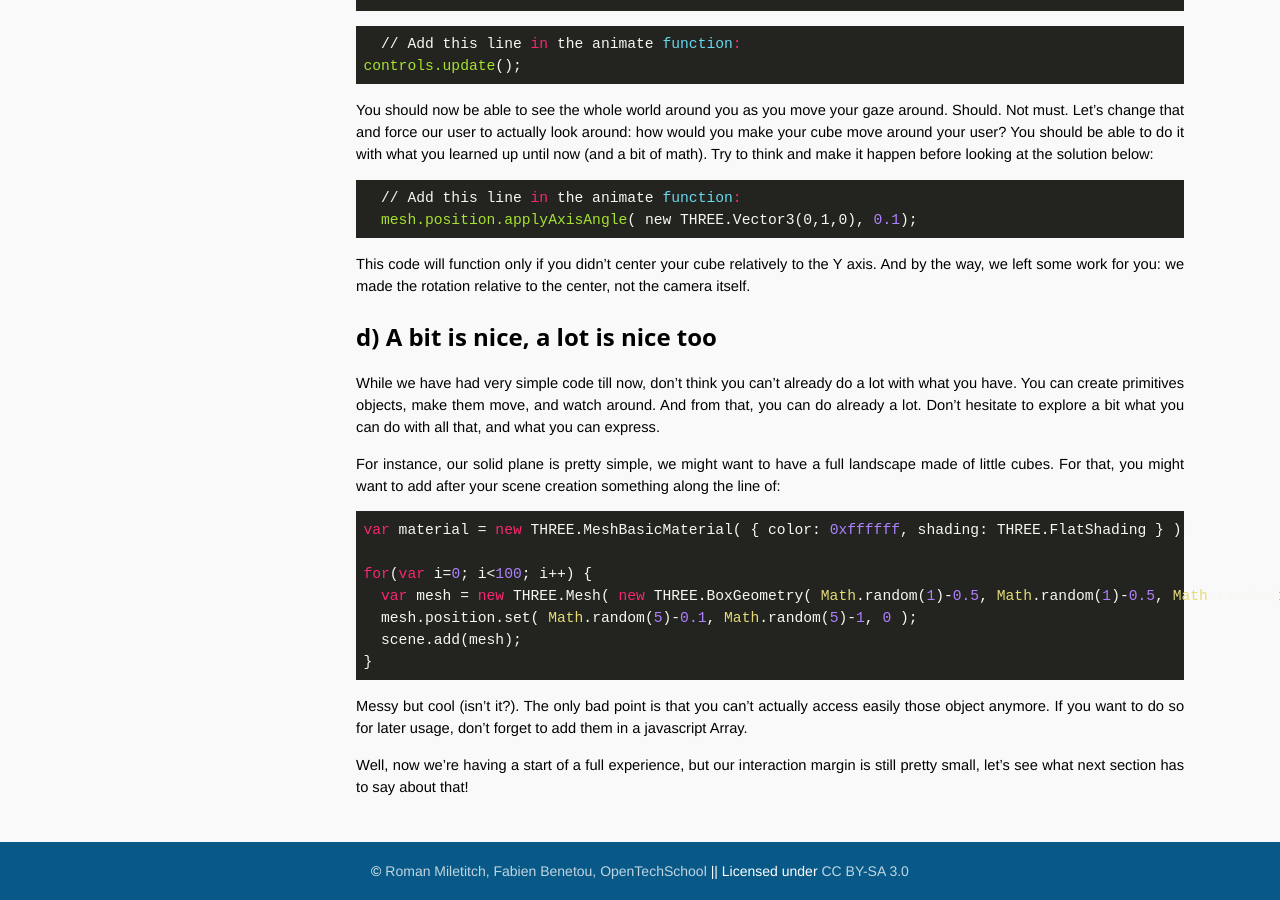
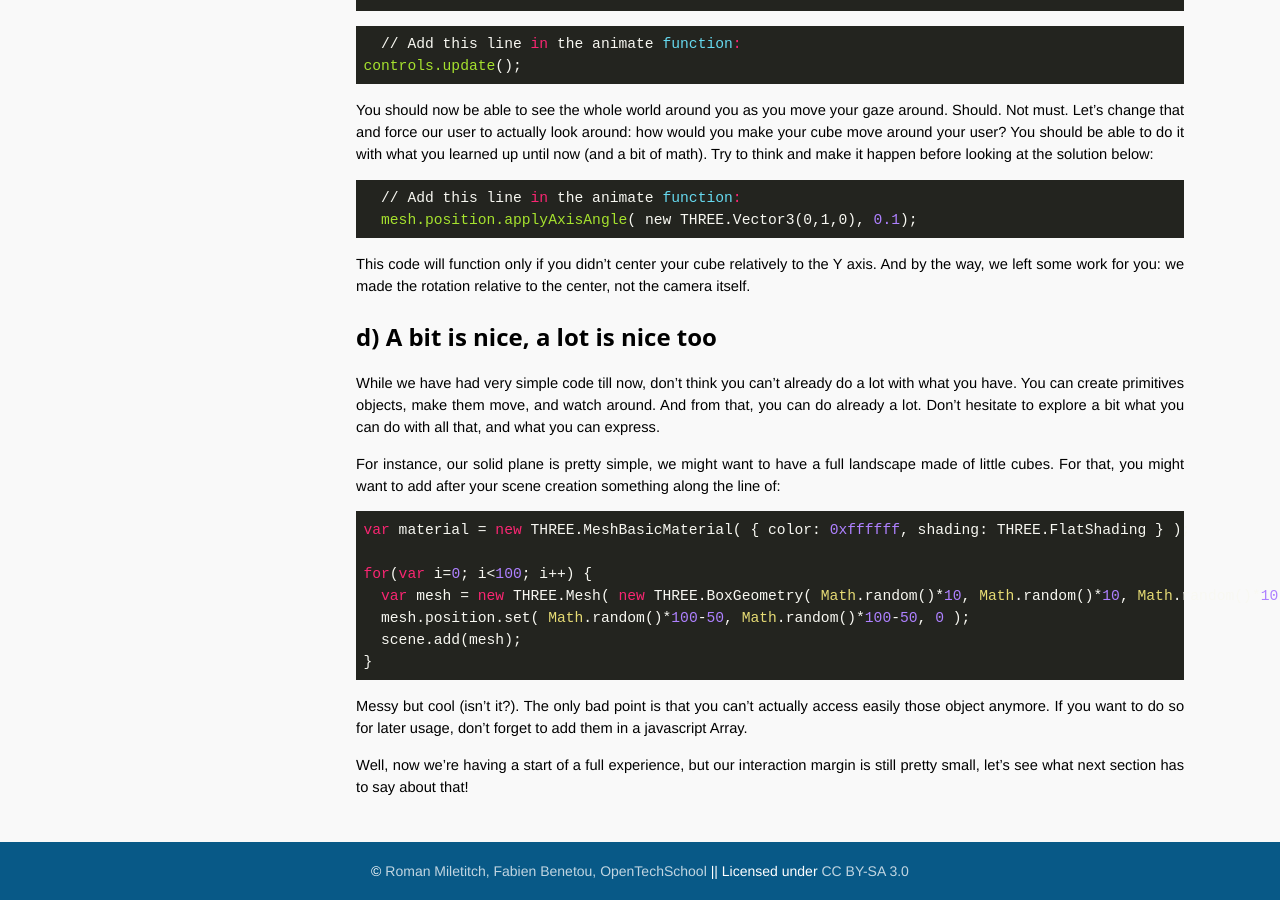
Before and after one commit to OpenTechSchool-Brussels/webVR-for-3D-graphics-and-music, a Jekyll site: the page built from your-3D-scene.markdown, in a window 1280 px wide and 900 px high, scrolled down 5729 px. Built offline with Jekyll 4.4.1, drawn with Linux system fonts in a browser that asks for light colours; Markdown is read by kramdown in place of the engine named in the settings.

Commit message:
Update your-3D-scene.markdown

````diff
--- a/your-3D-scene.markdown
+++ b/your-3D-scene.markdown
@@ -211,8 +211,8 @@ For instance, our solid plane is pretty simple, we might want to have a full lan
 var material = new THREE.MeshBasicMaterial( { color: 0xffffff, shading: THREE.FlatShading } );
 
 for(var i=0; i<100; i++) {
-  var mesh = new THREE.Mesh( new THREE.BoxGeometry( Math.random(1)-0.5, Math.random(1)-0.5, Math.random(1)-0.5 ), material);
-  mesh.position.set( Math.random(5)-0.1, Math.random(5)-1, 0 );
+  var mesh = new THREE.Mesh( new THREE.BoxGeometry( Math.random()*10, Math.random()*10, Math.random()*10 ), material);
+  mesh.position.set( Math.random()*100-50, Math.random()*100-50, 0 );
   scene.add(mesh);
 }
 ```
````
